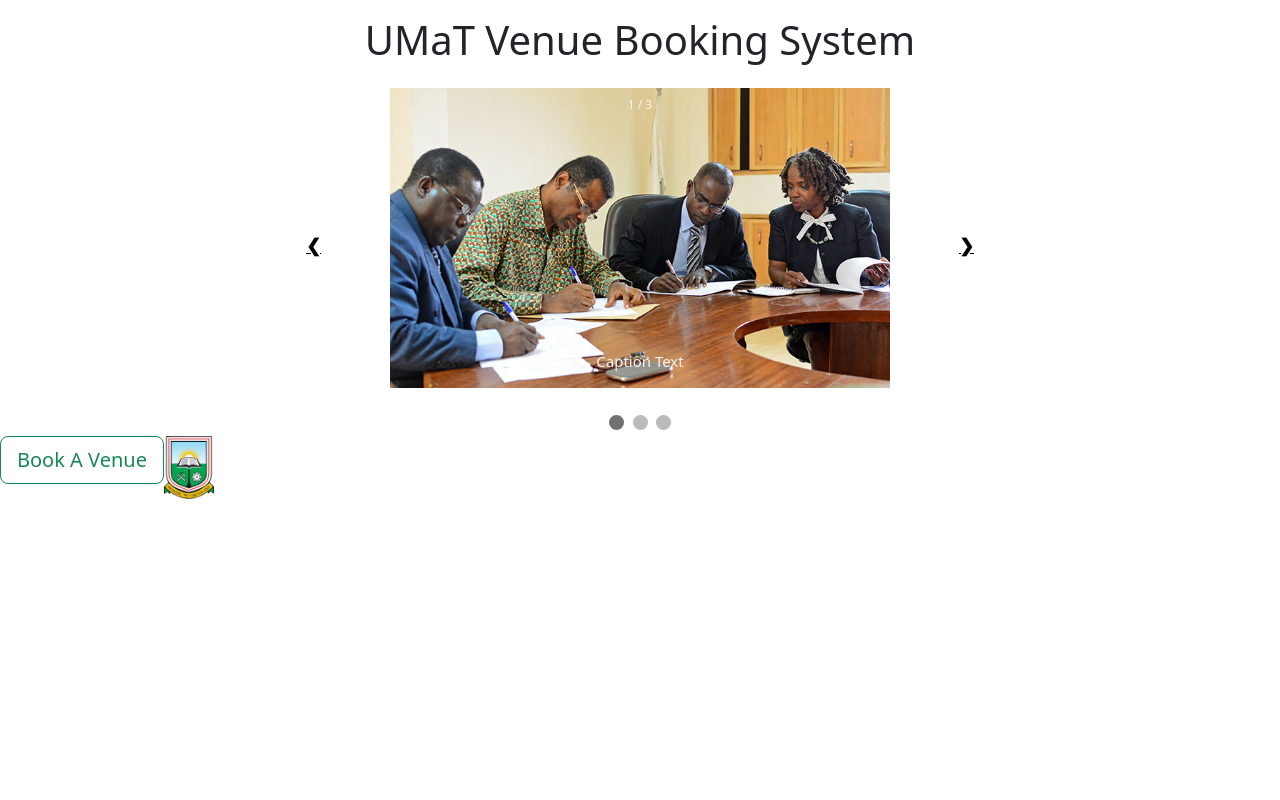
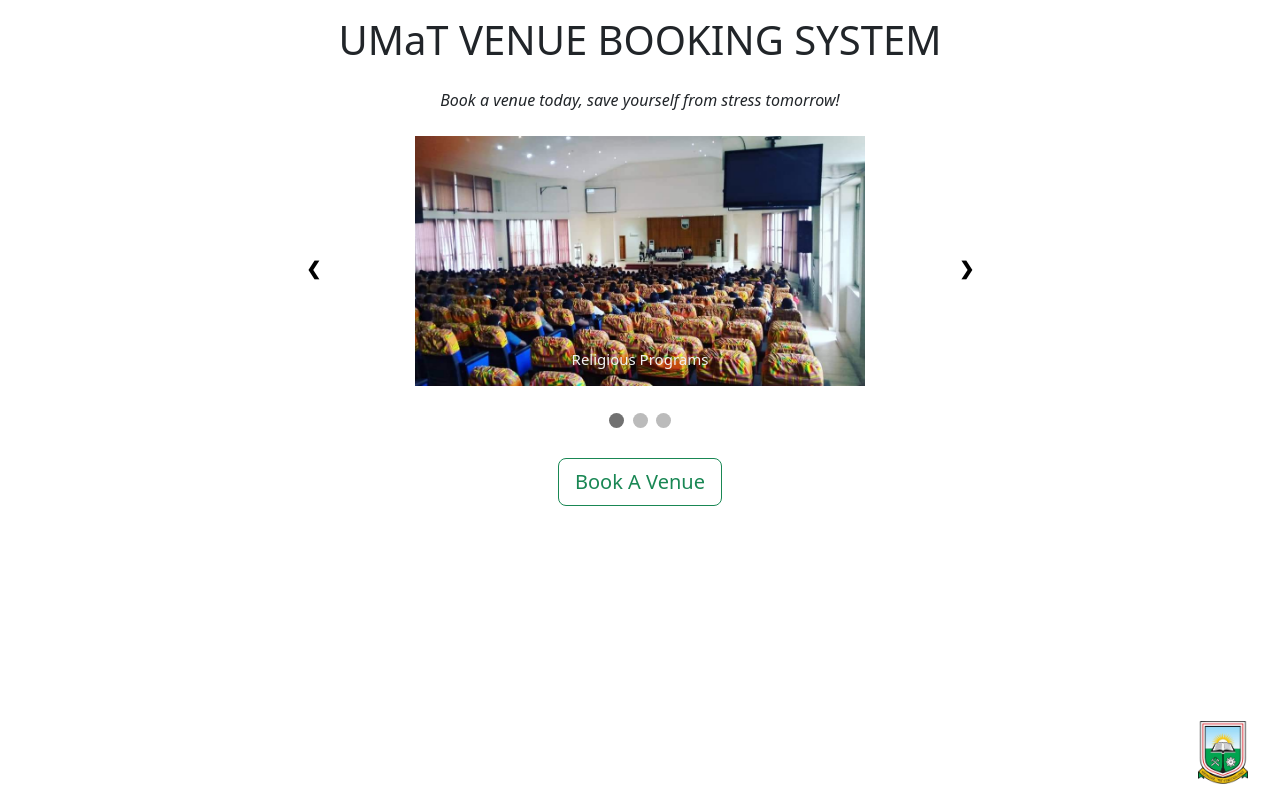
Before and after one commit to Quarcoo-arc/umat-venue-booking-system, a plain HTML site: page index.html in a window 1280 px wide. Drawn offline with nearby package versions, Linux system fonts and the light colour scheme.

Commit message:
List all venues page added

```diff
--- a/css/styles.css
+++ b/css/styles.css
@@ -1,5 +1,16 @@
 * {
   box-sizing: border-box;
+}
+
+body {
+  display: flex;
+  flex-direction: column;
+}
+
+a,
+a:hover {
+  color: unset;
+  text-decoration: none;
 }
 
 /* Slideshow container */
@@ -17,9 +28,14 @@
 
 /* Image style */
 .event-img {
-  width: 500px;
-  height: 300px;
+  width: 450px;
+  height: 250px;
   object-fit: cover;
+}
+
+.logo {
+  bottom: 1rem;
+  right: 2rem;
 }
 
 /* Next & previous buttons */
--- a/index.html
+++ b/index.html
@@ -22,27 +22,30 @@
     <title>UMaT Venue Booking System</title>
   </head>
   <body class="bg-light.bg-gradient">
-    <h1 class="text-center pt-3">UMaT Venue Booking System</h1>
+    <h1 class="text-center pt-3">UMaT VENUE BOOKING SYSTEM</h1>
+    <i class="pt-3 align-self-center"
+      >Book a venue today, save yourself from stress tomorrow!</i
+    >
     <div class="mt-4">
       <!-- Slideshow container -->
       <div class="slideshow-container">
         <!-- Full-width images with number and caption text -->
         <div class="mySlides">
-          <div class="numbertext">1 / 3</div>
-          <img class="event-img" src="./images/event-1.jpg" />
-          <div class="text">Caption Text</div>
+          <!-- <div class="numbertext">1 / 3</div> -->
+          <img class="event-img" src="./images/umat_auditorium-1.jpg" />
+          <div class="text">Religious Programs</div>
         </div>
 
         <div class="mySlides">
-          <div class="numbertext">2 / 3</div>
-          <img class="event-img" src="./images/event-2.jpg" />
-          <div class="text">Caption Two</div>
+          <!-- <div class="numbertext">2 / 3</div> -->
+          <img class="event-img" src="./images/event-1.jpg" />
+          <div class="text">Conferences</div>
         </div>
 
         <div class="mySlides">
-          <div class="numbertext">3 / 3</div>
+          <!-- <div class="numbertext">3 / 3</div> -->
           <img class="event-img" src="./images/event-3.jpg" />
-          <div class="text">Caption Three</div>
+          <div class="text">Seminars</div>
         </div>
 
         <!-- Next and previous buttons -->
@@ -52,20 +55,21 @@
       <br />
 
       <!-- The dots/circles -->
-      <div style="text-align: center">
+      <div class="text-center">
         <span class="dot" onclick="currentSlide(1)"></span>
         <span class="dot" onclick="currentSlide(2)"></span>
         <span class="dot" onclick="currentSlide(3)"></span>
       </div>
     </div>
-    <button class="btn btn-lg btn-outline-success align-self-center">
-      Book A Venue
+    <button class="btn btn-lg btn-outline-success mt-4 align-self-center">
+      <a href="./venues.html"> Book A Venue </a>
     </button>
     <img
-      class="position-absolute bottom-5"
+      class="position-absolute logo"
       src="./images/umat_logo.png"
       alt="UMaT"
       width="50rem"
     />
+    <!-- <footer>&copy; 2022</footer> -->
   </body>
 </html>
```
Also changed, not shown: venues.html (added, +45 -0 lines).
